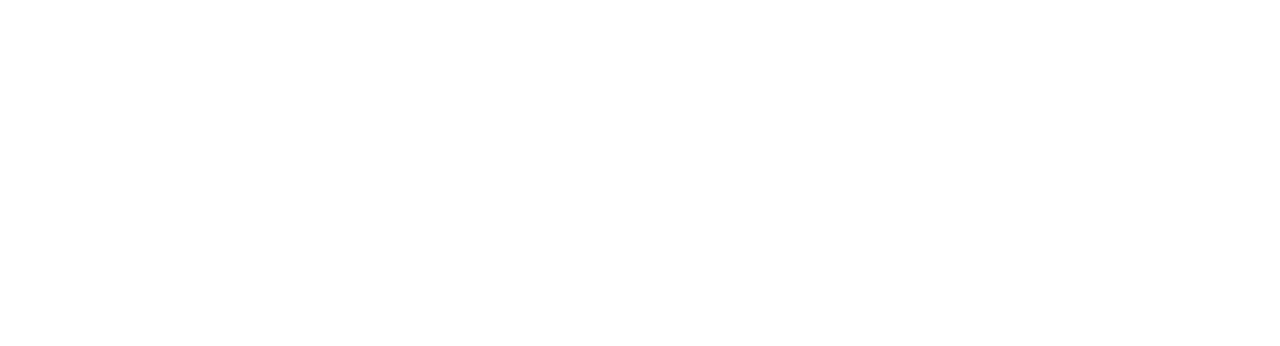
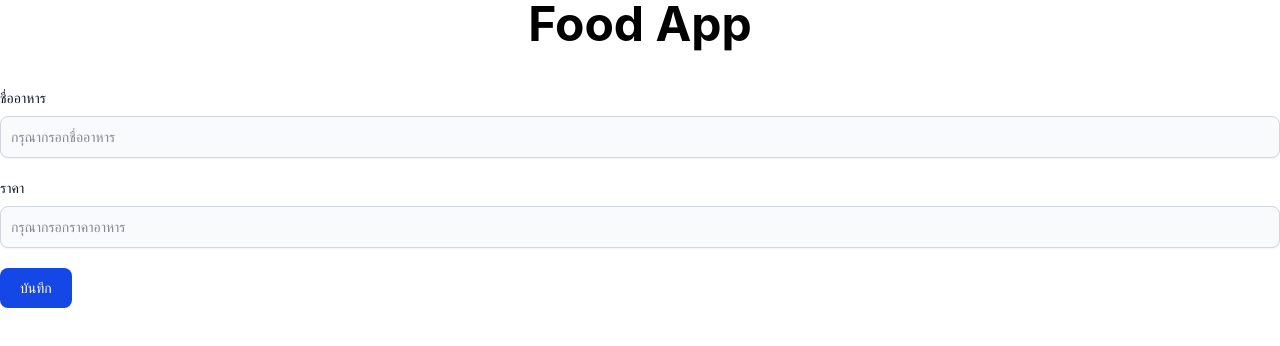
Before and after one commit to teebin2019/food-app, a React (Vite) app: page /add in a window 1280 px wide. Before the commit this address had no page. Shown: the top 346 px of the page. Built offline with nearby package versions, Linux system fonts and the light colour scheme.

Commit message:
update Create

```diff
--- a/src/App.tsx
+++ b/src/App.tsx
@@ -1,4 +1,5 @@
 import { useEffect, useState } from "react";
+import { NavLink } from "react-router";
 
 interface Food {
   id: number;
@@ -25,8 +26,21 @@
 
   return (
     <>
-      <h1 className="text-5xl font-bold mb-5">Food App</h1>
-
+      <div className="container mx-auto">
+        <div className="space-y-10">
+          <div>
+            <h1 className="text-5xl font-bold text-center">Food App</h1>
+          </div>
+          <div>
+            <NavLink
+              to="/add"
+              className="text-white bg-blue-700 hover:bg-blue-800 focus:outline-none focus:ring-4 focus:ring-blue-300 font-medium rounded-full text-sm px-5 py-2.5 text-center me-2 mb-2 dark:bg-blue-600 dark:hover:bg-blue-700 dark:focus:ring-blue-800"
+              end
+            >
+              เพิ่มอาหาร
+            </NavLink>
+          </div>
+          <div>
             <div className="relative overflow-x-auto">
               <table className="w-full text-sm text-left rtl:text-right text-gray-500 dark:text-gray-400">
                 <thead className="text-xs text-gray-700 uppercase bg-gray-50 dark:bg-gray-700 dark:text-gray-400">
@@ -80,6 +94,9 @@
                 </tbody>
               </table>
             </div>
+          </div>
+        </div>
+      </div>
     </>
   );
 }
--- /dev/null
+++ b/src/Create.tsx
@@ -0,0 +1,55 @@
+function Create() {
+  return (
+    <>
+      <div className="container mx-auto">
+        <div className="space-y-10">
+          <div>
+            <h1 className="text-5xl font-bold text-center">Food App</h1>
+          </div>
+          <div>
+            <form className="max-w-full mx-auto">
+              <div className="mb-5">
+                <label
+                  htmlFor="text"
+                  className="block mb-2 text-sm font-medium text-gray-900 dark:text-white"
+                >
+                  ชื่ออาหาร
+                </label>
+                <input
+                  type="text"
+                  id="name"
+                  className="shadow-xs bg-gray-50 border border-gray-300 text-gray-900 text-sm rounded-lg focus:ring-blue-500 focus:border-blue-500 block w-full p-2.5 dark:bg-gray-700 dark:border-gray-600 dark:placeholder-gray-400 dark:text-white dark:focus:ring-blue-500 dark:focus:border-blue-500 dark:shadow-xs-light"
+                  placeholder="กรุณากรอกชื่ออาหาร"
+                  required
+                />
+              </div>
+              <div className="mb-5">
+                <label
+                  htmlFor="price"
+                  className="block mb-2 text-sm font-medium text-gray-900 dark:text-white"
+                >
+                  ราคา
+                </label>
+                <input
+                  type="number"
+                  id="price"
+                  className="shadow-xs bg-gray-50 border border-gray-300 text-gray-900 text-sm rounded-lg focus:ring-blue-500 focus:border-blue-500 block w-full p-2.5 dark:bg-gray-700 dark:border-gray-600 dark:placeholder-gray-400 dark:text-white dark:focus:ring-blue-500 dark:focus:border-blue-500 dark:shadow-xs-light"
+                  placeholder="กรุณากรอกราคาอาหาร"
+                  required
+                />
+              </div>
+              <button
+                type="submit"
+                className="text-white bg-blue-700 hover:bg-blue-800 focus:ring-4 focus:outline-none focus:ring-blue-300 font-medium rounded-lg text-sm px-5 py-2.5 text-center dark:bg-blue-600 dark:hover:bg-blue-700 dark:focus:ring-blue-800"
+              >
+                บันทึก
+              </button>
+            </form>
+          </div>
+        </div>
+      </div>
+    </>
+  );
+}
+
+export default Create;
--- a/src/main.tsx
+++ b/src/main.tsx
@@ -2,11 +2,13 @@
 import "./index.css";
 import App from "./App.tsx";
 import { BrowserRouter, Route, Routes } from "react-router";
+import Create from "./Create.tsx";
 
 createRoot(document.getElementById("root")!).render(
   <BrowserRouter>
     <Routes>
       <Route path="/" element={<App />} />
+      <Route path="/add" element={<Create />} />
     </Routes>
   </BrowserRouter>,
 );
```
Lines whose indentation alone changed are shown as unchanged.
